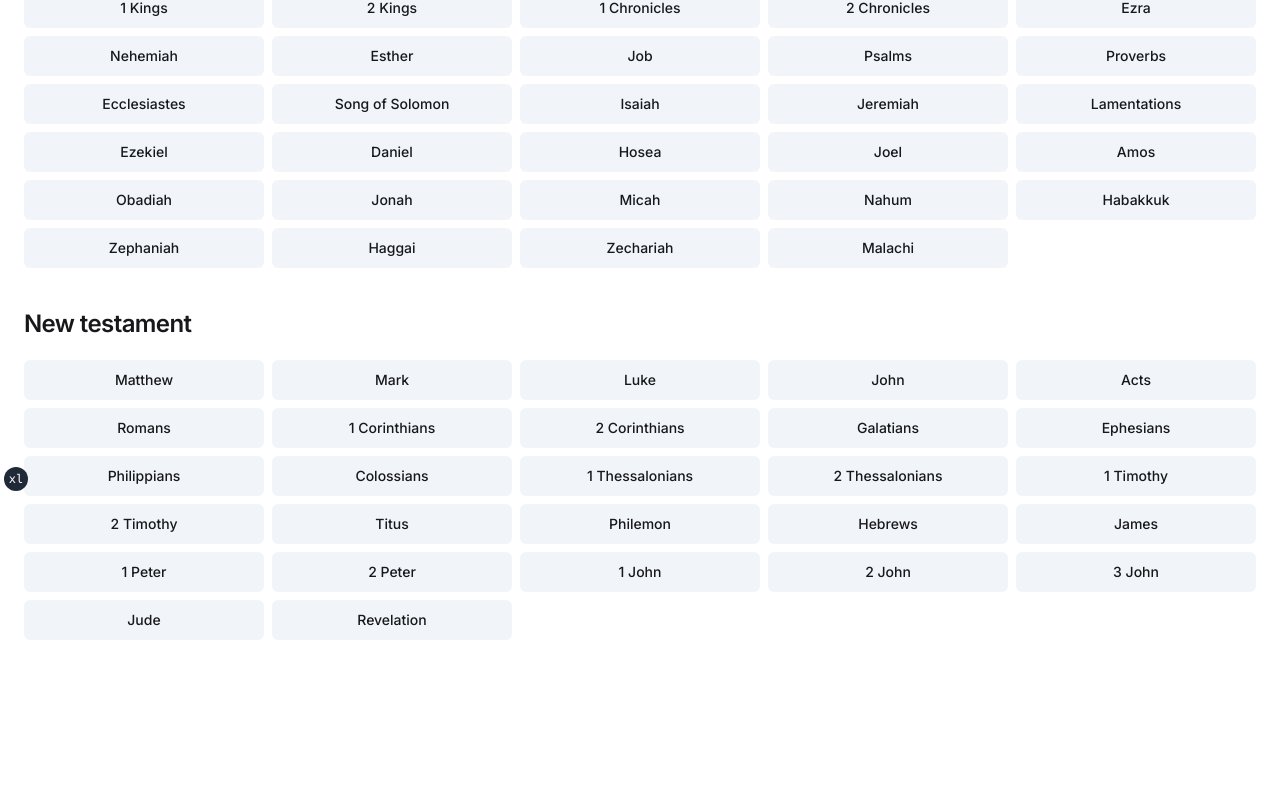
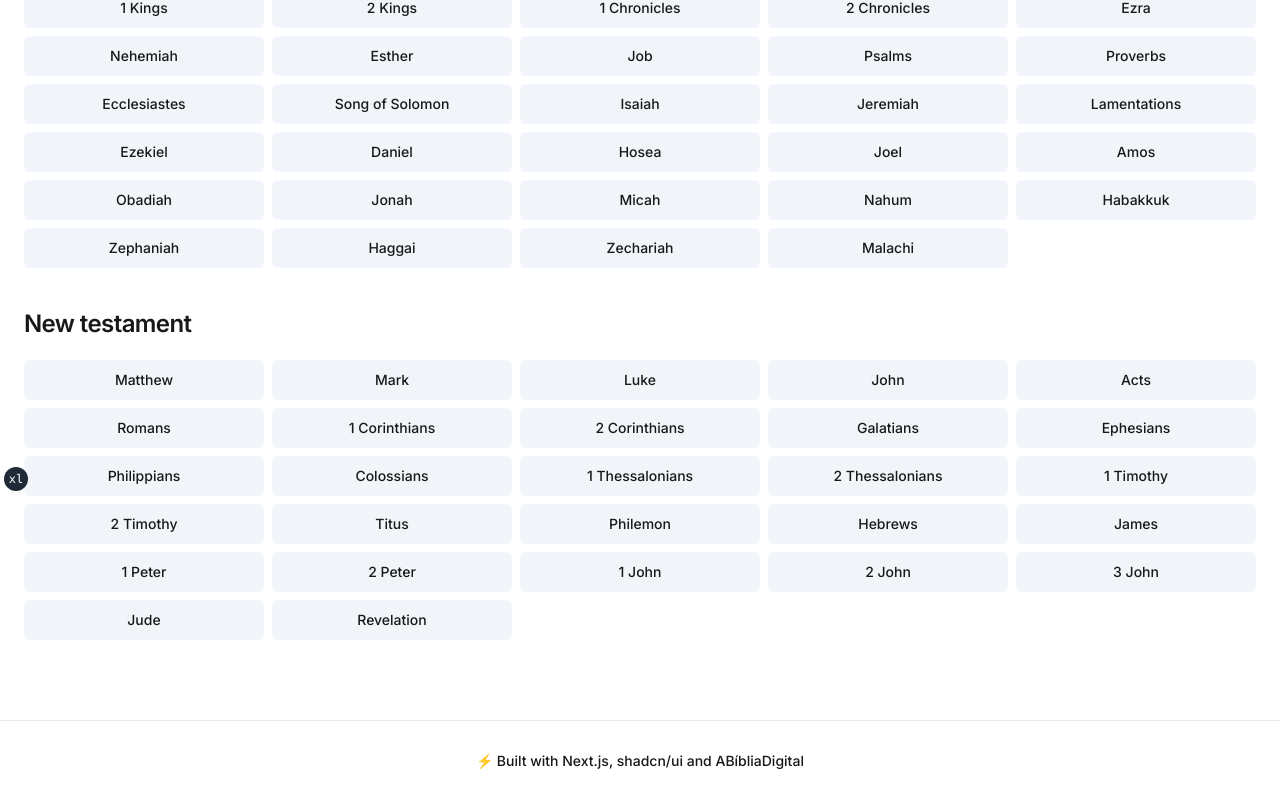
Before and after one commit to filipeveronezi/holy-bible, a Next.js app: page /books in a window 1280 px wide. Shown: the part 305-1106 px from the top of the page. Before the commit the page ends 1025 px from the top, so only its background shows below. Built offline with nearby package versions, Linux system fonts and the light colour scheme.

Commit message:
feat: footer

```diff
--- a/app/books/[slug]/[chapter]/page.tsx
+++ b/app/books/[slug]/[chapter]/page.tsx
@@ -38,7 +38,7 @@ export default async function Page({ params }) {
 
   return (
     <section className="relative mx-auto w-full max-w-screen-xl gap-2 space-y-10 pb-20 pl-20 pr-6 pt-5 lg:px-0">
-      <div className="fixed left-0 top-16 flex h-[calc(100vh-4rem)] w-[4rem] flex-col items-center gap-5 overflow-y-auto border-r py-5">
+      <div className="fixed left-0 top-16 z-20 flex h-[calc(100vh-4rem)] w-[4rem] flex-col items-center gap-5 overflow-y-auto border-r bg-background py-5">
         {[...Array(bookContent.chapters)].map((_, index) => (
           <Link
             key={index}
--- a/app/layout.tsx
+++ b/app/layout.tsx
@@ -4,6 +4,7 @@ import { Metadata } from "next"
 import { siteConfig } from "@/config/site"
 import { fontSans } from "@/lib/fonts"
 import { cn } from "@/lib/utils"
+import { SiteFooter } from "@/components/site-footer"
 import { SiteHeader } from "@/components/site-header"
 import { TailwindIndicator } from "@/components/tailwind-indicator"
 import { ThemeProvider } from "@/components/theme-provider"
@@ -44,6 +45,7 @@ export default function RootLayout({ children }: RootLayoutProps) {
             <div className="relative flex min-h-screen flex-col">
               <SiteHeader />
               <div className="flex-1">{children}</div>
+              <SiteFooter />
             </div>
             <TailwindIndicator />
           </ThemeProvider>
--- /dev/null
+++ b/components/site-footer.tsx
@@ -0,0 +1,33 @@
+import Link from "next/link"
+
+export function SiteFooter() {
+  return (
+    <footer className="sticky top-0 z-10 w-full border-t bg-background">
+      <div className="container flex h-20 items-center justify-center text-center text-sm">
+        <span className="font-medium">
+          ⚡ Built with{" "}
+          <Link
+            href="https://nextjs.org"
+            className="underline underline-offset-2 lg:no-underline lg:hover:underline"
+          >
+            Next.js
+          </Link>
+          ,{" "}
+          <Link
+            href="https://ui.shadcn.com/"
+            className="underline underline-offset-2 lg:no-underline lg:hover:underline"
+          >
+            shadcn/ui
+          </Link>{" "}
+          and{" "}
+          <Link
+            href="https://www.abibliadigital.com.br"
+            className="underline underline-offset-2 lg:no-underline lg:hover:underline"
+          >
+            ABíbliaDigital
+          </Link>
+        </span>
+      </div>
+    </footer>
+  )
+}
```
